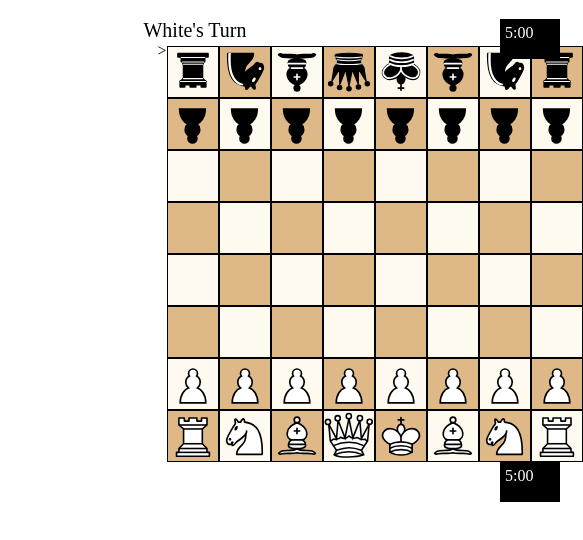
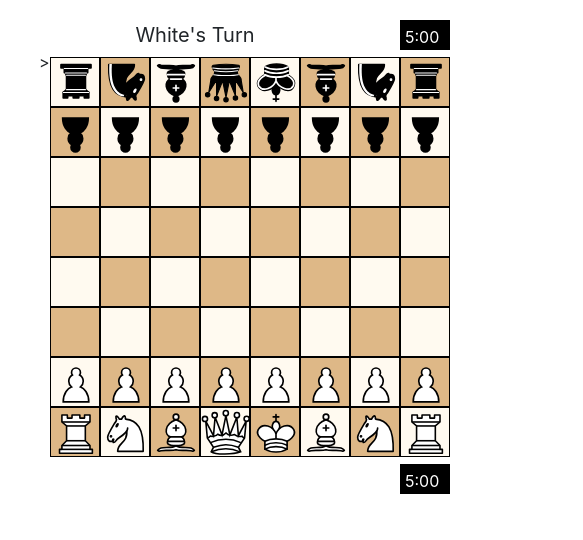
Before and after one commit to ahsanreal4/Chess, a plain HTML site: page index.html in a window 390 px wide. Shown: the whole page, 583 px wide, since content can reach past the window. Drawn offline with nearby package versions, Linux system fonts and the light colour scheme.

Commit message:
Add files via upload

```diff
--- a/index.html
+++ b/index.html
@@ -4,8 +4,11 @@
     <meta charset="UTF-8" />
     <meta http-equiv="X-UA-Compatible" content="IE=edge" />
     <meta name="viewport" content="width=device-width, initial-scale=1.0" />
+    <link rel="stylesheet" href="https://maxcdn.bootstrapcdn.com/bootstrap/4.0.0/css/bootstrap.min.css" integrity="sha384-Gn5384xqQ1aoWXA+058RXPxPg6fy4IWvTNh0E263XmFcJlSAwiGgFAW/dAiS6JXm" crossorigin="anonymous">
     <link rel="stylesheet" href="style.css" />
-
+    <script src="https://code.jquery.com/jquery-3.2.1.slim.min.js" integrity="sha384-KJ3o2DKtIkvYIK3UENzmM7KCkRr/rE9/Qpg6aAZGJwFDMVNA/GpGFF93hXpG5KkN" crossorigin="anonymous"></script>
+  <script src="https://cdnjs.cloudflare.com/ajax/libs/popper.js/1.12.9/umd/popper.min.js" integrity="sha384-ApNbgh9B+Y1QKtv3Rn7W3mgPxhU9K/ScQsAP7hUibX39j7fakFPskvXusvfa0b4Q" crossorigin="anonymous"></script>
+  <script src="https://maxcdn.bootstrapcdn.com/bootstrap/4.0.0/js/bootstrap.min.js" integrity="sha384-JZR6Spejh4U02d8jOt6vLEHfe/JQGiRRSQQxSfFWpi1MquVdAyjUar5+76PVCmYl" crossorigin="anonymous"></script>
     <title>Chess</title>
   </head>
   <body>
--- a/style.css
+++ b/style.css
@@ -25,6 +25,7 @@
 #White_Clock {
   background-color: black;
   padding: 5px;
+  list-style: 5px;
   width: 50px;
   height: 30px;
   color: white;
@@ -38,6 +39,56 @@
   width: 50px;
   height: 30px;
   color: white;
+  left: 500px;
+
   position: absolute;
-  left: 500px;
 }
+@media only screen and (max-width: 1350px) {
+  #White_Clock {
+    left: 400px;
+  }
+  #Black_Clock {
+    left: 400px;
+  }
+}
+@media only screen and (max-width: 1150px) {
+  #White_Clock {
+    left: 250px;
+  }
+  #Black_Clock {
+    left: 250px;
+  }
+}
+@media only screen and (max-width: 1050px) {
+  #White_Clock {
+    left: 200px;
+  }
+  #Black_Clock {
+    left: 200px;
+  }
+}
+
+@media only screen and (max-width: 768px) {
+  #container {
+    margin-left: 20%;
+  }
+  #White_Clock {
+    left: 50px;
+  }
+  #Black_Clock {
+    left: 50px;
+  }
+}
+
+@media (max-width: 576px) {
+  #container {
+    margin-left: 10%;
+  }
+  #White_Clock {
+    left: 400px;
+  }
+  #Black_Clock {
+    margin-top: 2%;
+    left: 400px;
+  }
+}
```
